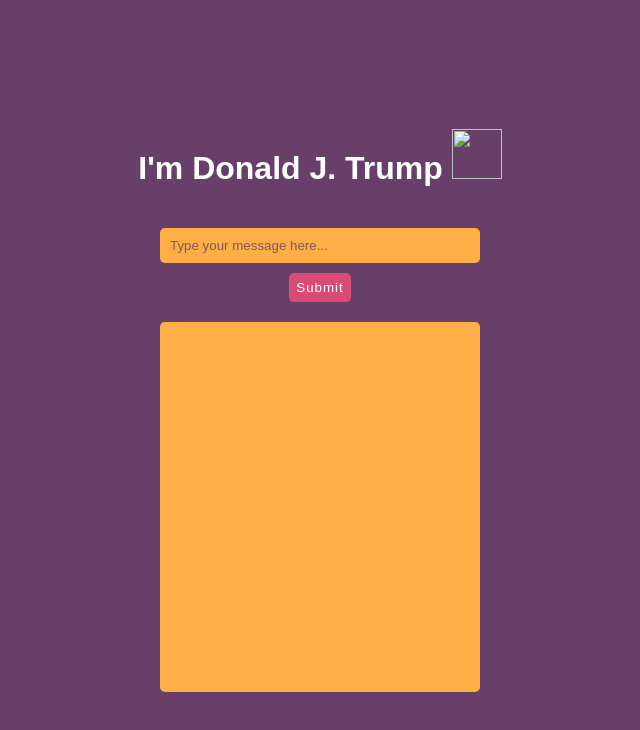
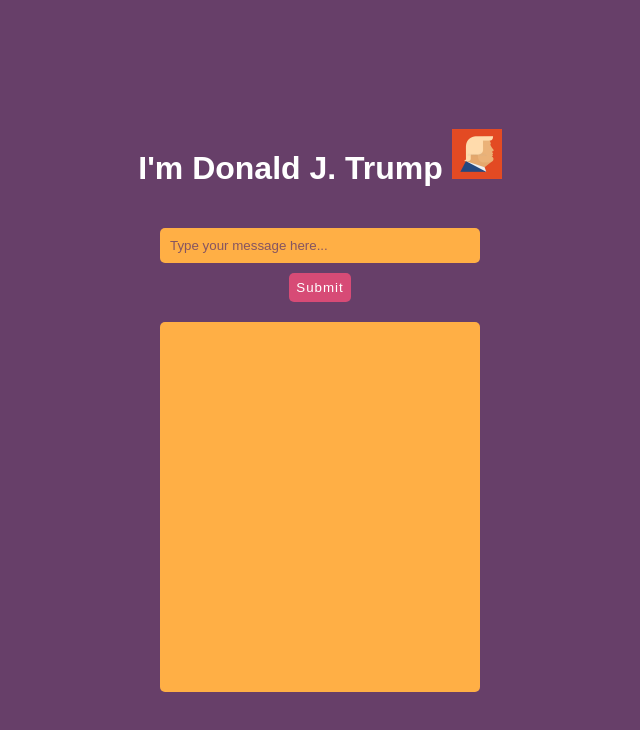
Before and after one commit to Blingoose/chatgpt-test, a website: page public/index.html in a window 1280 px wide. Shown: the whole page, without its empty margins (320-960 px from the left). Drawn offline with Linux system fonts and the light colour scheme; the site is published under a folder, as on GitHub Pages, so addresses that start at the root find nothing.

Commit message:
fixed a typo

```diff
--- a/public/index.html
+++ b/public/index.html
@@ -11,7 +11,7 @@
       <div class="title">
         <h1>
           I'm Donald J. Trump
-          <span><img src="/public/img.webp" height="50px" width="50px" /></span>
+          <span><img src="./img.webp" height="50px" width="50px" /></span>
         </h1>
       </div>
       <input
```
